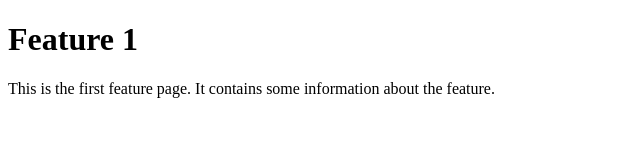
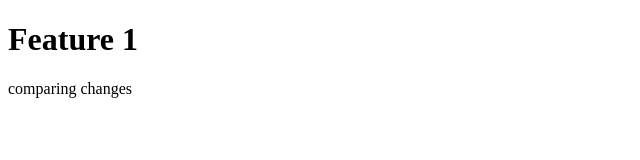
Before and after one commit to davy-berry/git-test, a plain HTML site: page feature1.html in a window 1280 px wide. Shown: the whole page, without its empty margins (0-640 px from the left). Drawn offline with Linux system fonts and the light colour scheme.

Commit message:
Update feature1.html

```diff
--- a/feature1.html
+++ b/feature1.html
@@ -7,7 +7,7 @@
 </head>
 <body>
     <h1>Feature 1</h1>
-    <p>This is the first feature page. It contains some information about the feature.</p
+    <p>comparing changes</p
 </body>
 
 </html>
```
